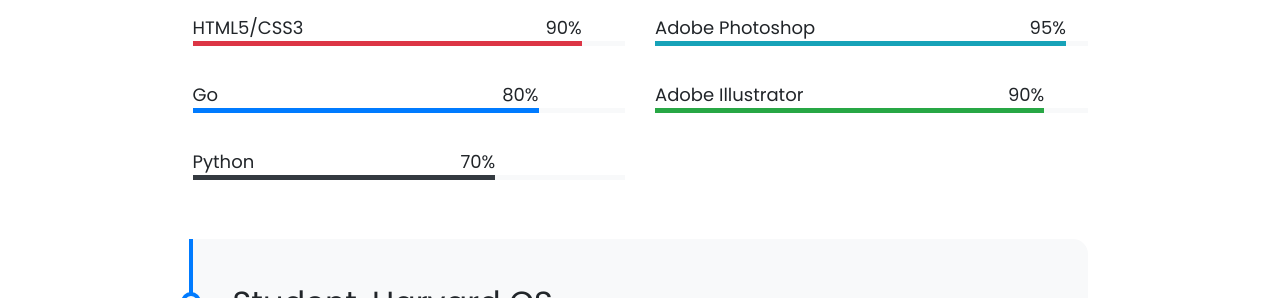
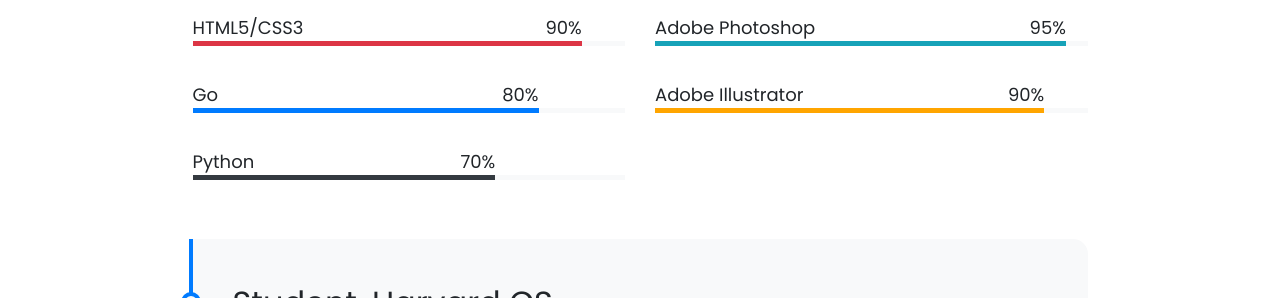
Before and after one commit to SimonLuder/simonluder.github.io, a Jekyll site: the page built from pages/about.md, in a window 1280 px wide. Shown: the part 419-717 px from the top of the page. Built offline with Jekyll 4.4.1, drawn with Linux system fonts in a browser that asks for light colours; nearby versions of some CDN libraries; emoji names are drawn with the system emoji font.

Commit message:
Update other-skills.yml

```diff
--- a/_data/other-skills.yml
+++ b/_data/other-skills.yml
@@ -4,4 +4,4 @@
 
 - name: Adobe Illustrator
   percentage: 90
-  color: success
+  color: orange
```
